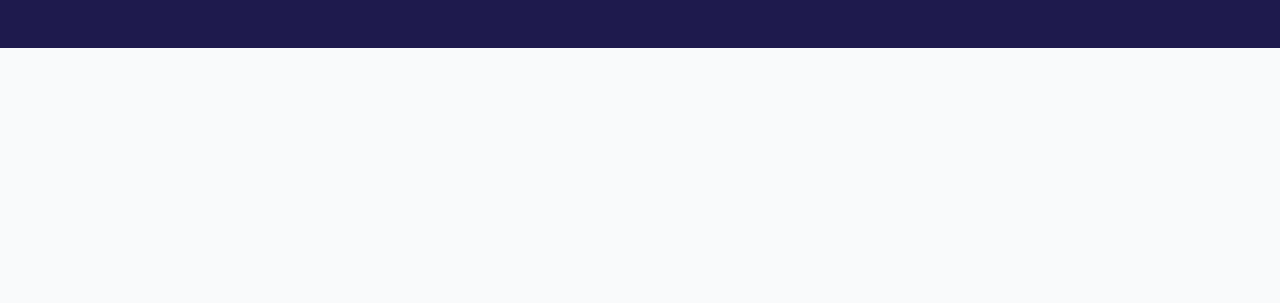
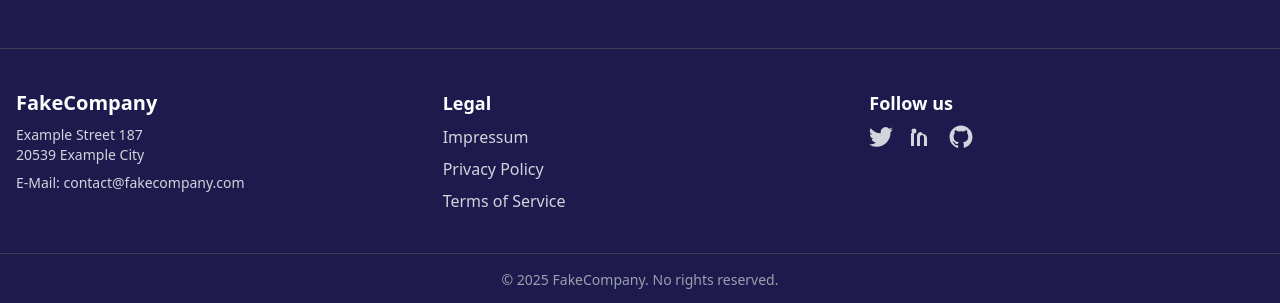
Before and after one commit to julius061/tailwind-homepage-demo, a plain HTML site: page index.html in a window 1280 px wide. Shown: the part 2100-2403 px from the top of the page. Before the commit the page ends 2148 px from the top, so only its background shows below. Drawn offline with nearby package versions, Linux system fonts and the light colour scheme.

Commit message:
feat: added footer

```diff
--- a/index.html
+++ b/index.html
@@ -187,9 +187,7 @@
     </section>
     <section class="bg-indigo-950">
       <div class="text-center pt-10 pb-15">
-        <h2 class="text-6xl font-bold mb-6">
-          Are you ready to take the leap?
-        </h2>
+        <h2 class="text-6xl font-bold mb-6">Are you ready to take the leap?</h2>
         <p class="mb-6">
           Let’s bring your ideas to life. Start your project with us today.
         </p>
@@ -200,6 +198,69 @@
         >
       </div>
     </section>
+    <hr class="text-gray-700" />
+    <footer class="bg-indigo-950 text-gray-300">
+      <div
+        class="max-w-7xl mx-auto px-4 py-10 grid grid-cols-1 md:grid-cols-3 gap-8"
+      >
+        <!-- Company Info -->
+        <div>
+          <h2 class="text-xl font-bold text-white">FakeCompany</h2>
+          <p class="mt-2 text-sm">Example Street 187<br />20539 Example City</p>
+          <p class="mt-2 text-sm">E-Mail: contact@fakecompany.com</p>
+        </div>
+
+        <!-- Quick Links -->
+        <div>
+          <h3 class="text-lg font-semibold text-white">Legal</h3>
+          <ul class="mt-2 space-y-2">
+            <li><a href="#" class="hover:text-white">Impressum</a></li>
+            <li><a href="#" class="hover:text-white">Privacy Policy</a></li>
+            <li><a href="#" class="hover:text-white">Terms of Service</a></li>
+          </ul>
+        </div>
+
+        <!-- Social Media -->
+        <div>
+          <h3 class="text-lg font-semibold text-white">Follow us</h3>
+          <div class="flex space-x-4 mt-2">
+            <!-- Replace with real links -->
+            <a href="#" class="hover:text-white" aria-label="Twitter">
+              <svg class="w-6 h-6" fill="currentColor" viewBox="0 0 24 24">
+                <path
+                  d="M24 4.56c-.89.39-1.85.65-2.86.77a5.01 5.01 0 0 0 2.2-2.77c-.96.57-2.02.98-3.16 1.2a4.93 4.93 0 0 0-8.39 4.49A14.01 14.01 0 0 1 1.67 3.15a4.93 4.93 0 0 0 1.53 6.58 4.9 4.9 0 0 1-2.23-.61v.06c0 2.34 1.67 4.29 3.89 4.74-.41.11-.85.17-1.29.17-.32 0-.62-.03-.92-.09a4.94 4.94 0 0 0 4.61 3.43 9.9 9.9 0 0 1-6.13 2.11c-.4 0-.79-.02-1.17-.07a13.94 13.94 0 0 0 7.56 2.21c9.05 0 14-7.5 14-14v-.64A10.05 10.05 0 0 0 24 4.56z"
+                />
+              </svg>
+            </a>
+            <a href="#" class="hover:text-white" aria-label="LinkedIn">
+              <svg class="w-6 h-6" fill="currentColor" viewBox="0 0 24 24">
+                <path
+                  d="M4.98 3.5A2.5 2.5 0 1 0 5 8.5a2.5 2.5 0 0 0-.02-5zm.02 4.5H2V21h3V8zm7-1c-2.33 0-4 1.67-4 4v10h3v-9c0-1.1.9-2 2-2s2 .9 2 2v9h3V13c0-2.33-1.67-4-4-4z"
+                />
+              </svg>
+            </a>
+            <a
+              href="https://github.com/julius061"
+              class="hover:text-white"
+              aria-label="GitHub"
+            >
+              <svg class="w-6 h-6" fill="currentColor" viewBox="0 0 24 24">
+                <path
+                  d="M12 .5C5.73.5.5 5.73.5 12a11.5 11.5 0 0 0 7.85 10.93c.57.1.78-.25.78-.55v-2.17c-3.2.7-3.87-1.37-3.87-1.37-.52-1.33-1.27-1.68-1.27-1.68-1.04-.7.08-.68.08-.68 1.15.08 1.76 1.19 1.76 1.19 1.02 1.75 2.68 1.24 3.33.95.1-.74.4-1.24.72-1.52-2.55-.29-5.24-1.27-5.24-5.66 0-1.25.45-2.27 1.18-3.07-.12-.29-.51-1.45.11-3.02 0 0 .96-.31 3.15 1.17a10.96 10.96 0 0 1 5.74 0c2.19-1.48 3.15-1.17 3.15-1.17.62 1.57.23 2.73.11 3.02.74.8 1.18 1.82 1.18 3.07 0 4.4-2.69 5.36-5.26 5.65.41.35.77 1.04.77 2.1v3.12c0 .31.2.66.79.55A11.5 11.5 0 0 0 23.5 12C23.5 5.73 18.27.5 12 .5z"
+                />
+              </svg>
+            </a>
+          </div>
+        </div>
+      </div>
+
+      <!-- Copyright -->
+      <div
+        class="border-t border-gray-700 py-4 text-center text-sm text-gray-400"
+      >
+        © 2025 FakeCompany. No rights reserved.
+      </div>
+    </footer>
   </body>
   <script>
     const button = document.getElementById("menu-btn");
```
